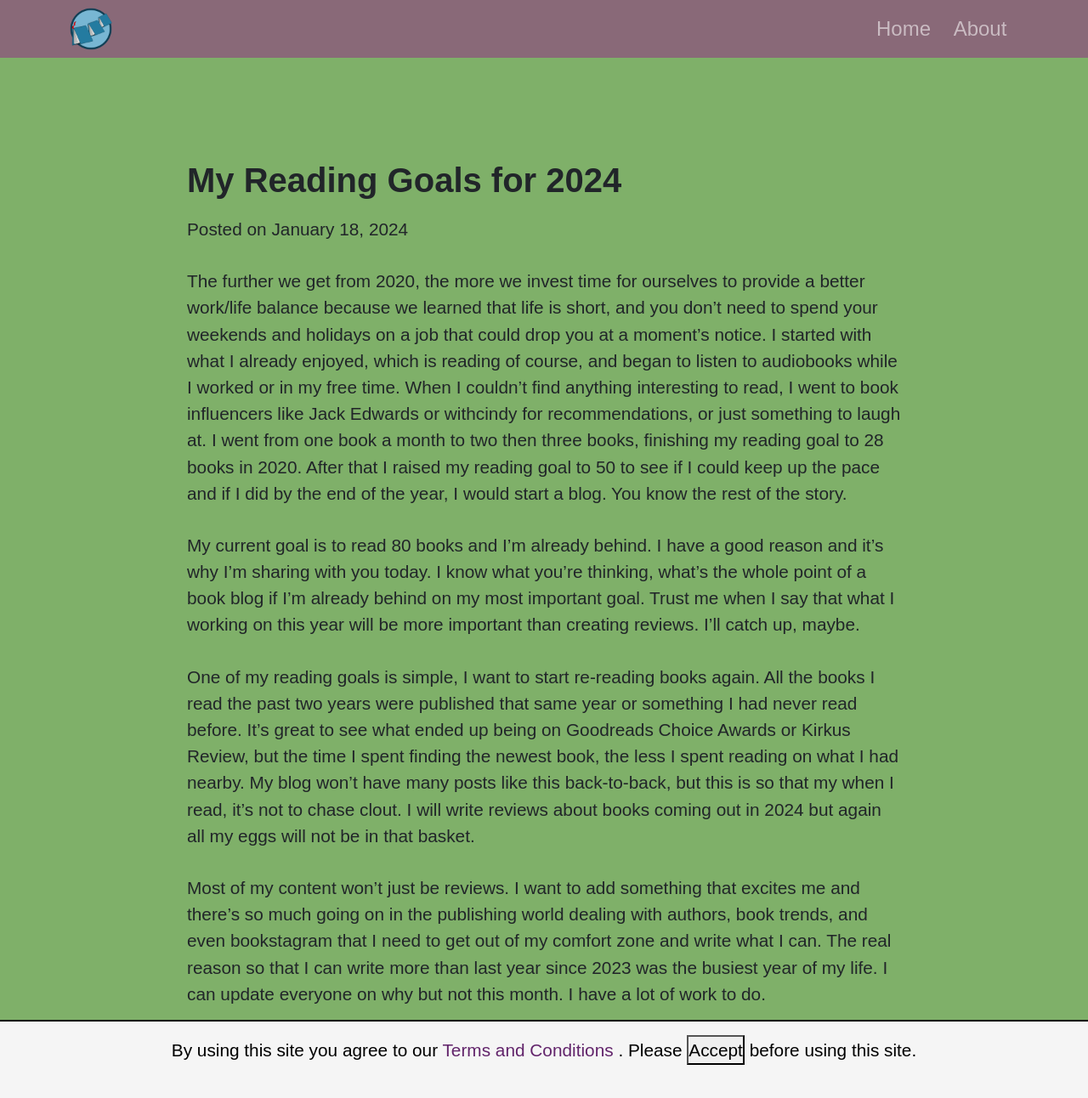
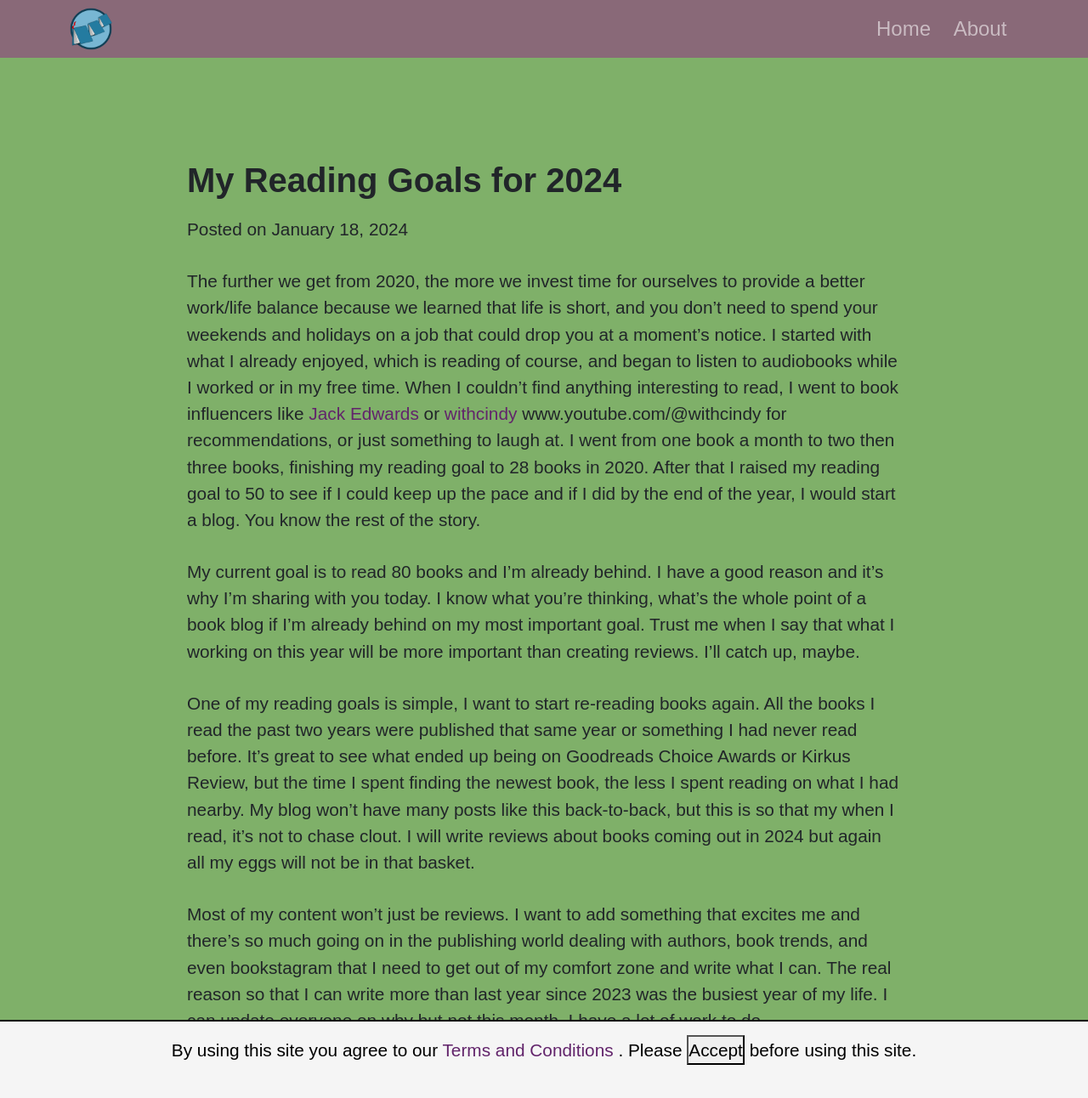
Before and after one commit to CGitHubJ/CGitHubJ.github.io, a Jekyll site: the page built from _posts/2024-01-19-goals-for-2024.md, in a window 1280 px wide and 1400 px high. Shown: the top 1292 px of the window at 85% size. Built offline with Jekyll 4.4.1, drawn with Linux system fonts in a browser that asks for light colours; nearby versions of some CDN libraries; some web fonts are replaced; part of the change alters nothing that is shown; some of the changed text lies outside the part shown.

```diff
--- a/_posts/2024-01-19-goals-for-2024.md
+++ b/_posts/2024-01-19-goals-for-2024.md
@@ -1,10 +1,10 @@
 ---
 layout: post
 title: My Reading Goals for 2024
-date: 2024-01-18 19:41:50
+date: 2024-01-18 12:41:50
 categories: Post
-permalink: reading-goals-for-2024-
-imgUrl: a-marvellous-light-book-cover.jpg
+permalink: reading-goals-for-2024
+imgUrl: new-year-new-me.png
 description: Quality over Quantity
 keywords:
   - goals
@@ -17,7 +17,7 @@ keywords:
 <!-- <img src="/assets/img/book-covers/beach-read-cover-img.png" alt="IMG Not Found" width="100%" />
 - Link to image -->
 
-The further we get from 2020, the more we invest time for ourselves to provide a better work/life balance because we learned that life is short, and you don’t need to spend your weekends and holidays on a job that could drop you at a moment's notice. I started with what I already enjoyed, which is reading of course, and began to listen to audiobooks while I worked or in my free time. When I couldn’t find anything interesting to read, I went to book influencers like Jack Edwards or withcindy for recommendations, or just something to laugh at. I went from one book a month to two then three books, finishing my reading goal to 28 books in 2020. After that I raised my reading goal to 50 to see if I could keep up the pace and if I did by the end of the year, I would start a blog. You know the rest of the story.
+The further we get from 2020, the more we invest time for ourselves to provide a better work/life balance because we learned that life is short, and you don’t need to spend your weekends and holidays on a job that could drop you at a moment's notice. I started with what I already enjoyed, which is reading of course, and began to listen to audiobooks while I worked or in my free time. When I couldn’t find anything interesting to read, I went to book influencers like [Jack Edwards](www.youtube.com/@jack_edwards) or [withcindy](www.youtube.com/@withcindy) www.youtube.com/@withcindy for recommendations, or just something to laugh at. I went from one book a month to two then three books, finishing my reading goal to 28 books in 2020. After that I raised my reading goal to 50 to see if I could keep up the pace and if I did by the end of the year, I would start a blog. You know the rest of the story.
 
 
 My current goal is to read 80 books and I’m already behind. I have a good reason and it’s why I’m sharing with you today. I know what you’re thinking, what’s the whole point of a book blog if I’m already behind on my most important goal. Trust me when I say that what I working on this year will be more important than creating reviews. I’ll catch up, maybe.
@@ -29,7 +29,7 @@ One of my reading goals is simple, I want to start re-reading books again. All t
 Most of my content won’t just be reviews. I want to add something that excites me and there’s so much going on in the publishing world dealing with authors, book trends, and even bookstagram that I need to get out of my comfort zone and write what I can. The real reason so that I can write more than last year since 2023 was the busiest year of my life. I can update everyone on why but not this month. I have a lot of work to do.
 
 
-Other ways you can see my reading progress besides my Goodreads account is through my brand-new Instagram account, BookEnJenn. I have some posts created so I hope you can visit my page and follow me there as well. It’s just for fun and a way to help me get in touch with the publishing world. It’s not like I lived under a rock, but if I want to write more than book reviews, I need more material I can work with, and I wish I was one of the first people to talk about the ice hockey drama on bookstagram.
+Other ways you can see my reading progress besides my Goodreads account is through my brand-new Instagram account, BookEnJenn. I have some posts created so I hope you can visit my page and follow me there as well. It’s just for fun and a way to help me get in touch with the publishing world. It’s not like I lived under a rock, but if I want to write more than book reviews, I need more material I can work with, and I wish I was one of the first people to talk about the [ice hockey drama](www.reddit.com/r/HobbyDrama/comments/15yeb4u) on bookstagram.
 
 
 Why am I choosing now to start these goals instead of saying I want to read more? Simple, I want to THRIVE, reading isn’t just a pastime, and it probably never was. It did take me years to build up the courage to even start a blog because I knew it wouldn’t be like others and it’s slightly outdated now that there are more routes to share like TikTok and Thread. Starting a blog wasn’t about proving to others that I’m a talented writer, but to prove that I can still produce content even on my worst days and I never lost touch with what I know.
```
Also changed, not shown: assets/img/2024-01/new-year-new-me.png.
